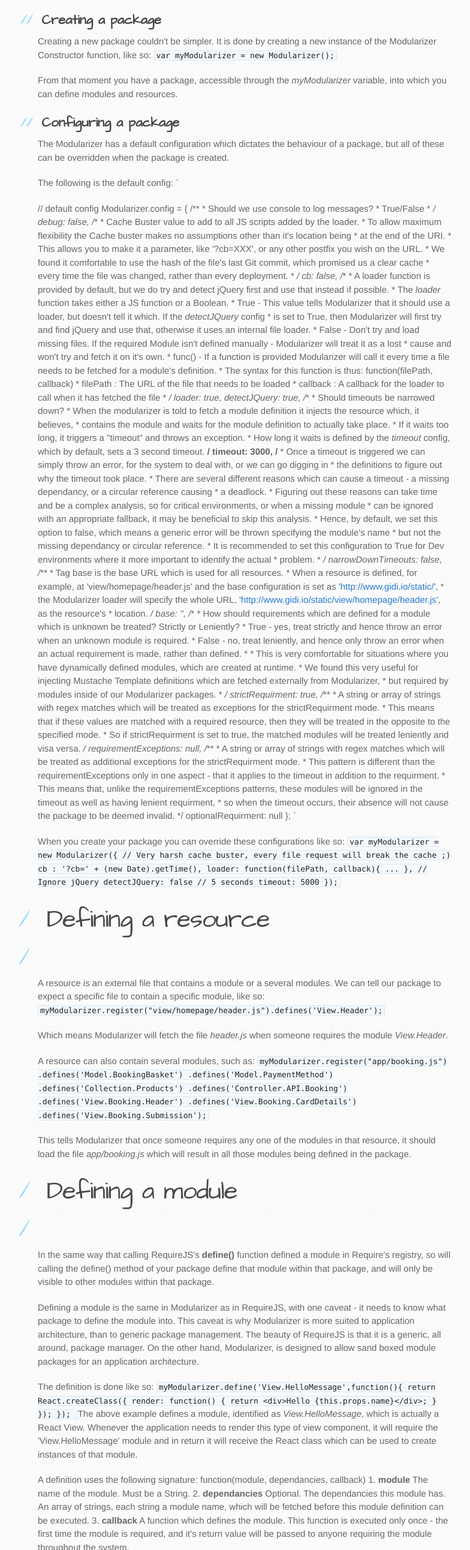
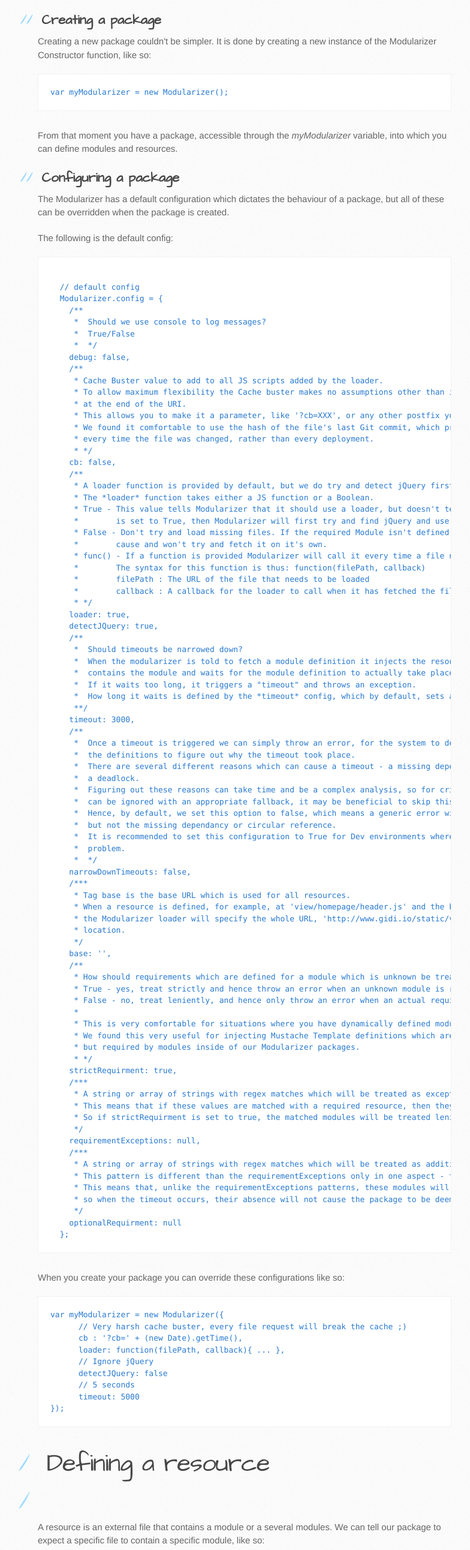
Before and after one commit to gmmorris/Modularizer, a plain HTML site: page index.html in a window 1280 px wide. Shown: the part 1025-3609 px from the top of the page at 60% size, without its empty margins (107-891 px from the left). Drawn offline with Linux system fonts and the light colour scheme.

```diff
--- a/index.html
+++ b/index.html
@@ -47,10 +47,10 @@
 <a id="creating-a-package" class="anchor" href="#creating-a-package" aria-hidden="true"><span class="octicon octicon-link"></span></a>Creating a package</h2>
 
 <p>Creating a new package couldn't be simpler.
-It is done by creating a new instance of the Modularizer Constructor function, like so:
-<code>
-var myModularizer = new Modularizer();
-</code></p>
+It is done by creating a new instance of the Modularizer Constructor function, like so:</p>
+
+<pre><code>var myModularizer = new Modularizer();
+</code></pre>
 
 <p>From that moment you have a package, accessible through the <em>myModularizer</em> variable, into which you can define modules and resources.</p>
 
@@ -59,29 +59,29 @@
 
 <p>The Modularizer has a default configuration which dictates the behaviour of a package, but all of these can be overridden when the package is created.</p>
 
-<p>The following is the default config:
-`</p>
+<p>The following is the default config:</p>
 
-<p>// default config
+<pre><code>
+  // default config
   Modularizer.config = {
     /**
      *  Should we use console to log messages?
      *  True/False
-     *  <em>/
+     *  */
     debug: false,
-    /</em>*
+    /**
      * Cache Buster value to add to all JS scripts added by the loader.
      * To allow maximum flexibility the Cache buster makes no assumptions other than it's location being
      * at the end of the URI.
      * This allows you to make it a parameter, like '?cb=XXX', or any other postfix you wish on the URL.
      * We found it comfortable to use the hash of the file's last Git commit, which promised us a clear cache
      * every time the file was changed, rather than every deployment.
-     * <em>/
+     * */
     cb: false,
-    /</em>*
+    /**
      * A loader function is provided by default, but we do try and detect jQuery first and use that instead if possible.
-     * The <em>loader</em> function takes either a JS function or a Boolean.
-     * True - This value tells Modularizer that it should use a loader, but doesn't tell it which. If the <em>detectJQuery</em> config
+     * The *loader* function takes either a JS function or a Boolean.
+     * True - This value tells Modularizer that it should use a loader, but doesn't tell it which. If the *detectJQuery* config
      *        is set to True, then Modularizer will first try and find jQuery and use that, otherwise it uses an internal file loader.
      * False - Don't try and load missing files. If the required Module isn't defined manually - Modularizer will treat it as a lost
      *        cause and won't try and fetch it on it's own.
@@ -89,18 +89,18 @@
      *        The syntax for this function is thus: function(filePath, callback)
      *        filePath : The URL of the file that needs to be loaded
      *        callback : A callback for the loader to call when it has fetched the file
-     * <em>/
+     * */
     loader: true,
     detectJQuery: true,
-    /</em>*
+    /**
      *  Should timeouts be narrowed down?
      *  When the modularizer is told to fetch a module definition it injects the resource which, it believes,
      *  contains the module and waits for the module definition to actually take place.
      *  If it waits too long, it triggers a "timeout" and throws an exception.
-     *  How long it waits is defined by the <em>timeout</em> config, which by default, sets a 3 second timeout.
-     <strong>/
+     *  How long it waits is defined by the *timeout* config, which by default, sets a 3 second timeout.
+     **/
     timeout: 3000,
-    /</strong>
+    /**
      *  Once a timeout is triggered we can simply throw an error, for the system to deal with, or we can go digging in
      *  the definitions to figure out why the timeout took place.
      *  There are several different reasons which can cause a timeout - a missing dependancy, or a circular reference causing
@@ -111,16 +111,16 @@
      *  but not the missing dependancy or circular reference.
      *  It is recommended to set this configuration to True for Dev environments where it more important to identify the actual
      *  problem.
-     *  <em>/
+     *  */
     narrowDownTimeouts: false,
-    /</em>**
+    /***
      * Tag base is the base URL which is used for all resources.
-     * When a resource is defined, for example, at 'view/homepage/header.js' and the base configuration is set as '<a href="http://www.gidi.io/static/">http://www.gidi.io/static/</a>',
-     * the Modularizer loader will specify the whole URL, '<a href="http://www.gidi.io/static/view/homepage/header.js">http://www.gidi.io/static/view/homepage/header.js</a>', as the resource's
+     * When a resource is defined, for example, at 'view/homepage/header.js' and the base configuration is set as 'http://www.gidi.io/static/',
+     * the Modularizer loader will specify the whole URL, 'http://www.gidi.io/static/view/homepage/header.js', as the resource's
      * location.
-     <em>/
+     */
     base: '',
-    /</em>*
+    /**
      * How should requirements which are defined for a module which is unknown be treated? Strictly or Leniently?
      * True - yes, treat strictly and hence throw an error when an unknown module is required.
      * False - no, treat leniently, and hence only throw an error when an actual requirement is made, rather than defined.
@@ -128,15 +128,15 @@
      * This is very comfortable for situations where you have dynamically defined modules, which are created at runtime.
      * We found this very useful for injecting Mustache Template definitions which are fetched externally from Modularizer,
      * but required by modules inside of our Modularizer packages.
-     * <em>/
+     * */
     strictRequirment: true,
-    /</em>**
+    /***
      * A string or array of strings with regex matches which will be treated as exceptions for the strictRequirment mode.
      * This means that if these values are matched with a required resource, then they will be treated in the opposite to the specified mode.
      * So if strictRequirment is set to true, the matched modules will be treated leniently and visa versa.
-     <em>/
+     */
     requirementExceptions: null,
-    /</em>**
+    /***
      * A string or array of strings with regex matches which will be treated as additional exceptions for the strictRequirment mode.
      * This pattern is different than the requirementExceptions only in one aspect - that it applies to the timeout in addition to the requirment.
      * This means that, unlike the requirementExceptions patterns, these modules will be ignored in the timeout as well as having lenient requirment,
@@ -144,11 +144,11 @@
      */
     optionalRequirment: null
   };
-`</p>
+</code></pre>
 
-<p>When you create your package you can override these configurations like so:
-<code>
-var myModularizer = new Modularizer({
+<p>When you create your package you can override these configurations like so:</p>
+
+<pre><code>var myModularizer = new Modularizer({
       // Very harsh cache buster, every file request will break the cache ;)
       cb : '?cb=' + (new Date).getTime(),
       loader: function(filePath, callback){ ... },
@@ -157,7 +157,7 @@
       // 5 seconds
       timeout: 5000
 });
-</code></p>
+</code></pre>
 
 <h1>
 <a id="defining-a-resource" class="anchor" href="#defining-a-resource" aria-hidden="true"><span class="octicon octicon-link"></span></a>Defining a resource</h1>
@@ -165,16 +165,16 @@
 <h1></h1>
 
 <p>A resource is an external file that contains a module or a several modules.
-We can tell our package to expect a specific file to contain a specific module, like so:
-<code>
-myModularizer.register("view/homepage/header.js").defines('View.Header');
-</code></p>
+We can tell our package to expect a specific file to contain a specific module, like so:</p>
+
+<pre><code>myModularizer.register("view/homepage/header.js").defines('View.Header');
+</code></pre>
 
 <p>Which means Modularizer will fetch the file <em>header.js</em> when someone requires the module <em>View.Header</em>.</p>
 
-<p>A resource can also contain several modules, such as:
-<code>
-myModularizer.register("app/booking.js")
+<p>A resource can also contain several modules, such as:</p>
+
+<pre><code>myModularizer.register("app/booking.js")
     .defines('Model.BookingBasket')
     .defines('Model.PaymentMethod')
     .defines('Collection.Products')
@@ -182,7 +182,7 @@
     .defines('View.Booking.Header')
     .defines('View.Booking.CardDetails')
     .defines('View.Booking.Submission');
-</code></p>
+</code></pre>
 
 <p>This tells Modularizer that once someone requires any one of the modules in that resource, it  should load the file <em>app/booking.js</em> which will result in all those modules being defined in the package.</p>
 
@@ -197,17 +197,18 @@
 This caveat is why Modularizer is more suited to application architecture, than to generic package management.
 The beauty of RequireJS is that it is a generic, all around, package manager. On the other hand, Modularizer, is designed to allow sand boxed module packages for an application architecture.</p>
 
-<p>The definition is done like so:
-<code>
-myModularizer.define('View.HelloMessage',function(){
+<p>The definition is done like so:</p>
+
+<pre><code>myModularizer.define('View.HelloMessage',function(){
       return React.createClass({
         render: function() {
           return &lt;div&gt;Hello {this.props.name}&lt;/div&gt;;
         }
       });
 });
-</code>
-The above example defines a module, identified as <em>View.HelloMessage</em>, which is actually a React View.
+</code></pre>
+
+<p>The above example defines a module, identified as <em>View.HelloMessage</em>, which is actually a React View.
 Whenever the application needs to render this type of view component, it will require the 'View.HelloMessage' module and in return it will receive the React class which can be used to create instances of that module.</p>
 
 <p>A definition uses the following signature: function(module, dependancies, callback)
@@ -226,11 +227,10 @@
 Otherwise, if the module hasn't even been defined, it's resource is loaded.
 If the module is unknown Modularizer will either throw an error or oush a callback into a queue and wait for the module to be defined (depends on the configuration of the <strong>strictRequirment</strong> config).</p>
 
-<p><code>
-myModularizer.require('App.Init',function(ApplicationInitializer){
+<pre><code>myModularizer.require('App.Init',function(ApplicationInitializer){
      //...
 });
-</code></p>
+</code></pre>
 
 <p>The signature for require() is thus: function(dependancies, callback, context, synchronous)
 1. <strong>dependancies</strong> Either String or Array of Strings. The modules to require, which will be passed as arguments to the callback
@@ -253,22 +253,22 @@
 For example, our generic template component, defines these templates with the prefix <em>Template.</em> and hence every view module can require it's templates freely and when the template is injected it's module requirments will be fulfilled by modularizer and execution will continue freely.</li>
 </ol>
 
-<p>`</p>
+<pre><code>
+var myModularizer = new Modularizer({
+      requirementExceptions: ['^Template\\..*']
+});
 
-<p>var myModularizer = new Modularizer({
-      requirementExceptions: ['^Template\..*']
-});</p>
+//...
 
-<p>//...</p>
-
-<p>myModularizer.define('View.HelloMessage',['Template.HelloTemplate'], function(Template){
+myModularizer.define('View.HelloMessage',['Template.HelloTemplate'], function(Template){
       return React.createClass({
         render: function() {
           return Template;
         }
       });
 });
-`</p>
+
+</code></pre>
         </section>
 
         <aside id="sidebar">
```
Also changed, not shown: params.json (+1 -1 lines).
